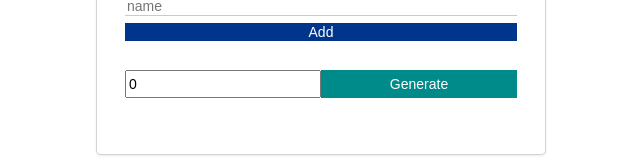
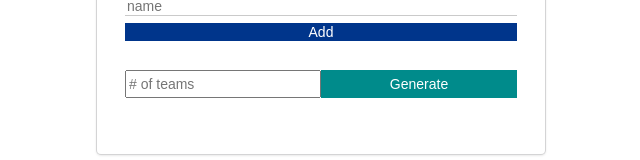
Before and after one commit to KausaChangs/teamapp, an Angular app: page / in a window 1280 px wide. Shown: the part 323-483 px from the top of the page, without its empty margins (319-959 px from the left). Built offline with nearby package versions, Linux system fonts and the light colour scheme.

Commit message:
added a type def to numberOfTeams

```diff
--- a/src/app/app.component.ts
+++ b/src/app/app.component.ts
@@ -9,7 +9,7 @@ export class AppComponent {
   newMemberName = '';
   members: string[] = [];
   errorMessage = '';
-  numberOfTeams = 0;
+  numberOfTeams: number | '' = '';
 
   onInput(member: string) {
     this.newMemberName = member;
```
